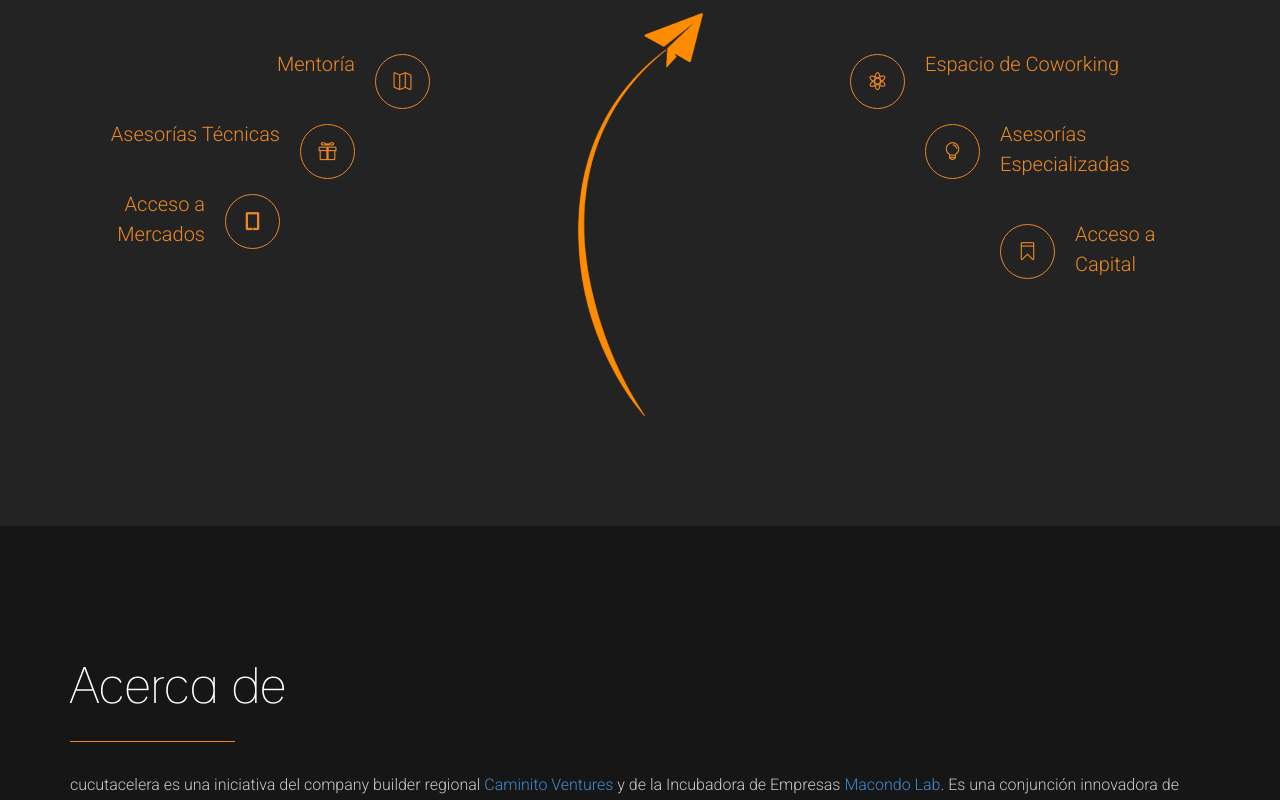
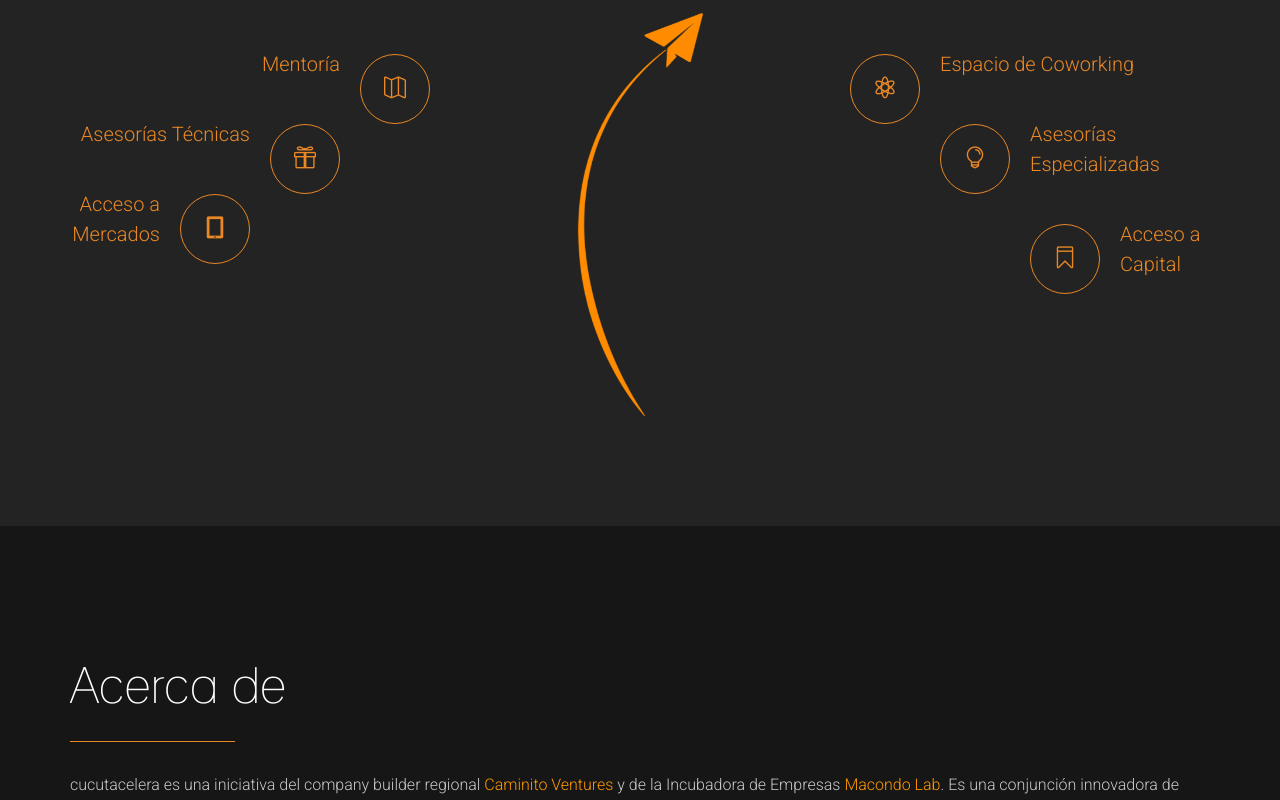
Before and after one commit to ingenieriasapco/cucutacelera, a plain HTML site: page index.html in a window 1280 px wide. Shown: the part 1200-2000 px from the top of the page. Drawn offline with nearby package versions, Linux system fonts and the light colour scheme; files whose address does not match are found by name.

Commit message:
Correcciones al CSS tamaño features y color links

```diff
--- a/css/styles.css
+++ b/css/styles.css
@@ -235,6 +235,7 @@ h5 {
     text-align: center;
     padding-top: 10px;
     padding-bottom: 10px;
+    font-size: 18px;
 }
 
 
@@ -399,11 +400,11 @@ header .intro-section .buttons {
 }
 
 .features .feature .icon-container .icon {
-    width: 55px;
-    height: 55px;
+    width: 70px;
+    height: 70px;
     border-radius: 50%;
-    line-height: 55px;
-    font-size: 18px;
+    line-height: 70px;
+    font-size: 22px;
     text-align: center;
     -webkit-transition: all ease-in 0.25s;
     transition: all ease-in 0.25s;
@@ -801,3 +802,12 @@ footer .copyright {
     padding-top: 10px;
     margin-bottom: 50px;
 }
+
+
+a:link {
+    color: #FF9900;
+}
+
+a:visited {
+    color: #ff9900;
+}
```
